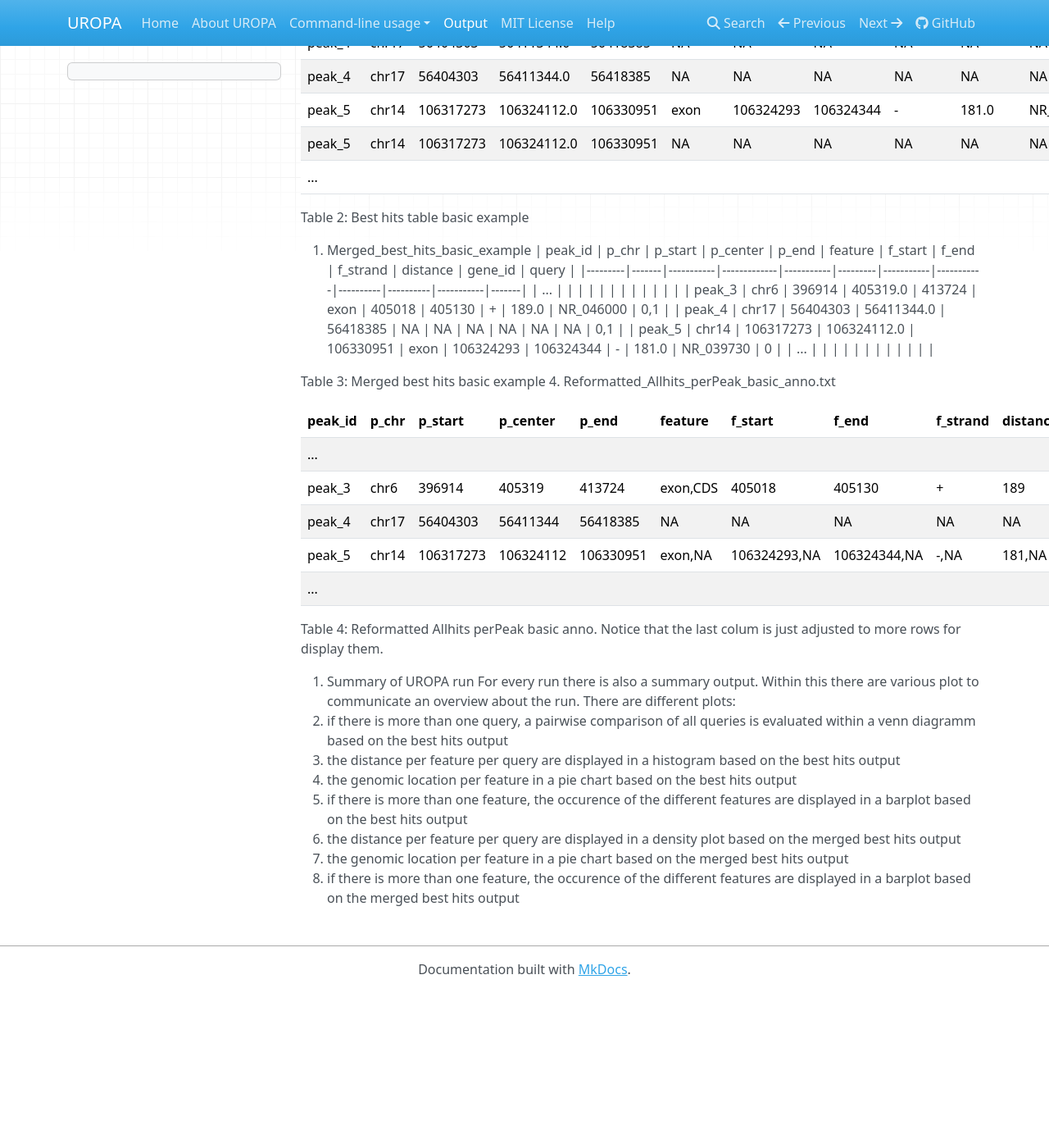
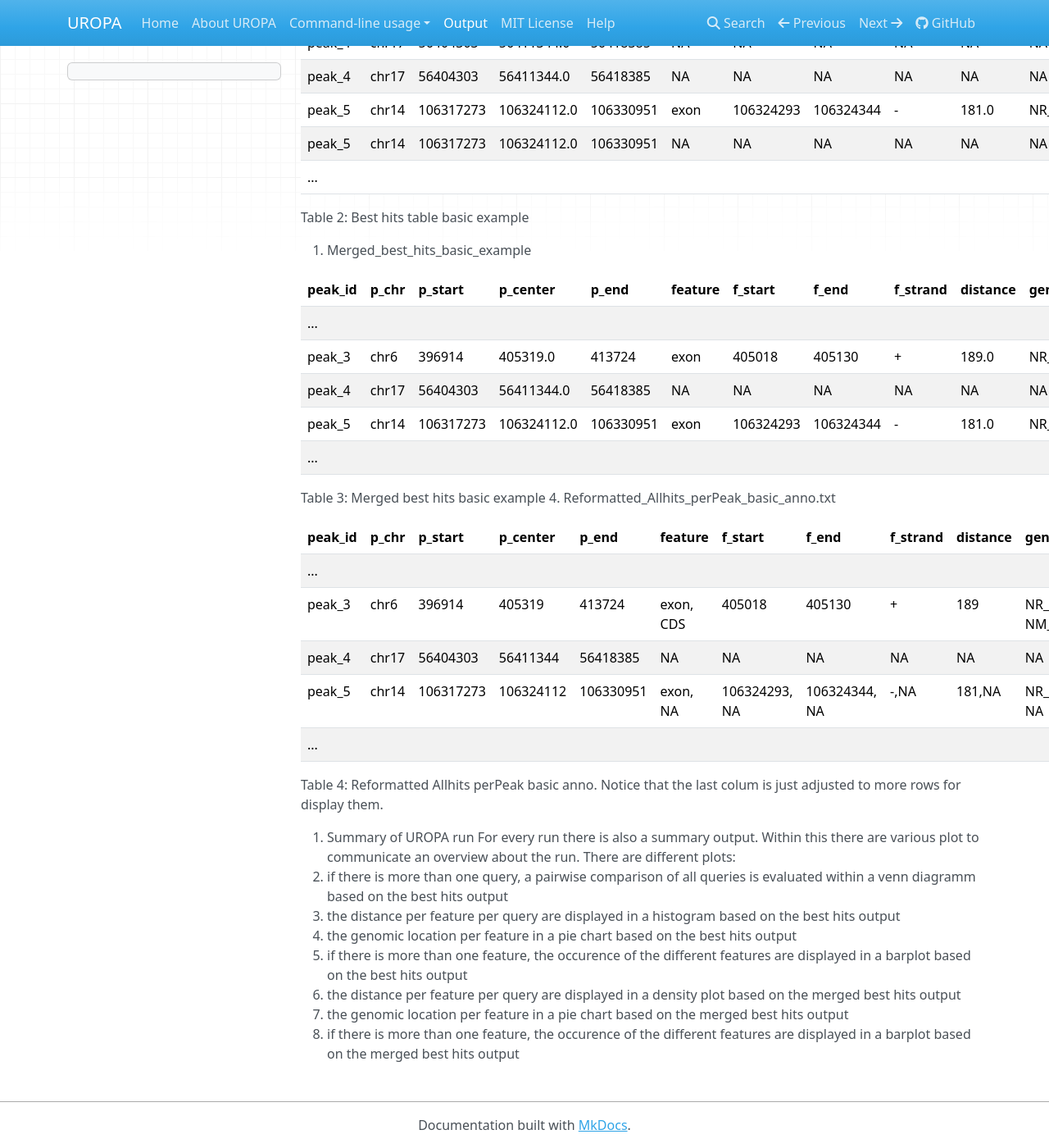
Before and after one commit to loosolab/UROPA, an MkDocs documentation site: the page built from docs/output.md, in a window 1280 px wide and 1400 px high, scrolled down 1397 px. Shown: the whole window at 82% size. Built offline with MkDocs 1.6.1, drawn with Linux system fonts in a browser that asks for light colours; nearby versions of some CDN libraries; old or Windows-style settings are respelled for this version of MkDocs; before the commit the page ends 2607 px from its top, so only the background shows below that.

```diff
--- a/docs/output.md
+++ b/docs/output.md
@@ -55,6 +55,7 @@ Table 1: All hits table basic example
 Table 2: Best hits table basic example
 
 3. Merged_best_hits_basic_example
+
 | peak_id | p_chr | p_start   | p_center    | p_end     | feature | f_start   | f_end     | f_strand | distance | gene_id   | query |
 |---------|-------|-----------|-------------|-----------|---------|-----------|-----------|----------|----------|-----------|-------|
 | ...     |       |           |             |           |         |           |           |          |          |           |       |
@@ -66,13 +67,13 @@ Table 2: Best hits table basic example
 Table 3: Merged best hits basic example
 4. Reformatted_Allhits_perPeak_basic_anno.txt
 
-| peak_id | p_chr | p_start   | p_center  | p_end     | feature  | f_start      | f_end        | f_strand | distance | gene_id             | query |
-|---------|-------|-----------|-----------|-----------|----------|--------------|--------------|----------|----------|---------------------|-------|
-| ...     |       |           |           |           |          |              |              |          |          |                     |       |
-| peak_3  | chr6  | 396914    | 405319    | 413724    | exon,CDS | 405018       | 405130       | +        | 189      | NR_046000,NM_002460 | 0,1   |
-| peak_4  | chr17 | 56404303  | 56411344  | 56418385  | NA       | NA           | NA           | NA       | NA       | NA                  | 0,1   |
-| peak_5  | chr14 | 106317273 | 106324112 | 106330951 | exon,NA  | 106324293,NA | 106324344,NA | -,NA     | 181,NA   | NR_039730,NA        | 0,1   |
-| ...     |       |           |           |           |          |              |              |          |          |                     |       |
+| peak_id | p_chr | p_start   | p_center  | p_end     | feature   | f_start       | f_end         | f_strand | distance | gene_id              | query |
+|---------|-------|-----------|-----------|-----------|-----------|---------------|---------------|----------|----------|----------------------|-------|
+| ...     |       |           |           |           |           |               |               |          |          |                      |       |
+| peak_3  | chr6  | 396914    | 405319    | 413724    | exon, CDS | 405018        | 405130        | +        | 189      | NR_046000, NM_002460 | 0,1   |
+| peak_4  | chr17 | 56404303  | 56411344  | 56418385  | NA        | NA            | NA            | NA       | NA       | NA                   | 0,1   |
+| peak_5  | chr14 | 106317273 | 106324112 | 106330951 | exon, NA  | 106324293, NA | 106324344, NA | -,NA     | 181,NA   | NR_039730, NA        | 0,1   |
+| ...     |       |           |           |           |           |               |               |          |          |                      |       |
 
 
 Table 4: Reformatted Allhits perPeak basic anno. Notice that the last colum is just adjusted to more rows for display them.
```
